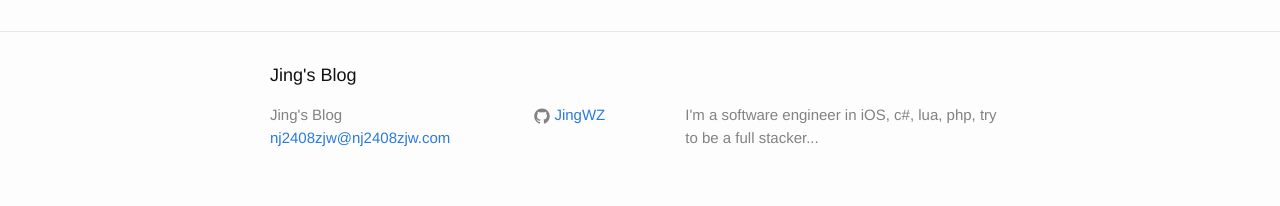
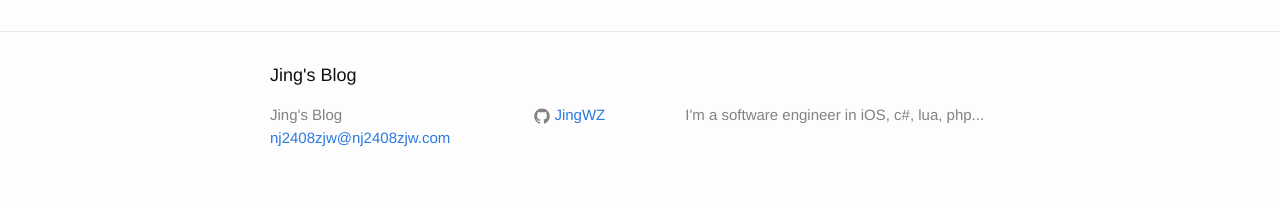
Before and after one commit to JingWZ/JingWZ.github.io, a Jekyll site: the page built from index.html, in a window 1280 px wide. Shown: the part 805-1011 px from the top of the page. Built offline with Jekyll 4.4.1, drawn with Linux system fonts in a browser that asks for light colours.

Commit message:
update config

```diff
--- a/_config.yml
+++ b/_config.yml
@@ -9,7 +9,7 @@
 title: Jing's Blog
 email: nj2408zjw@nj2408zjw.com
 description: > # this means to ignore newlines until "baseurl:"
-  I'm a software engineer in iOS, c#, lua, php, try to be a full stacker...
+  I'm a software engineer in iOS, c#, lua, php...
 baseurl: "" # the subpath of your site, e.g. /blog
 url: "https://jingwz.github.io" # the base hostname & protocol for your site
 github_username:  JingWZ
```
